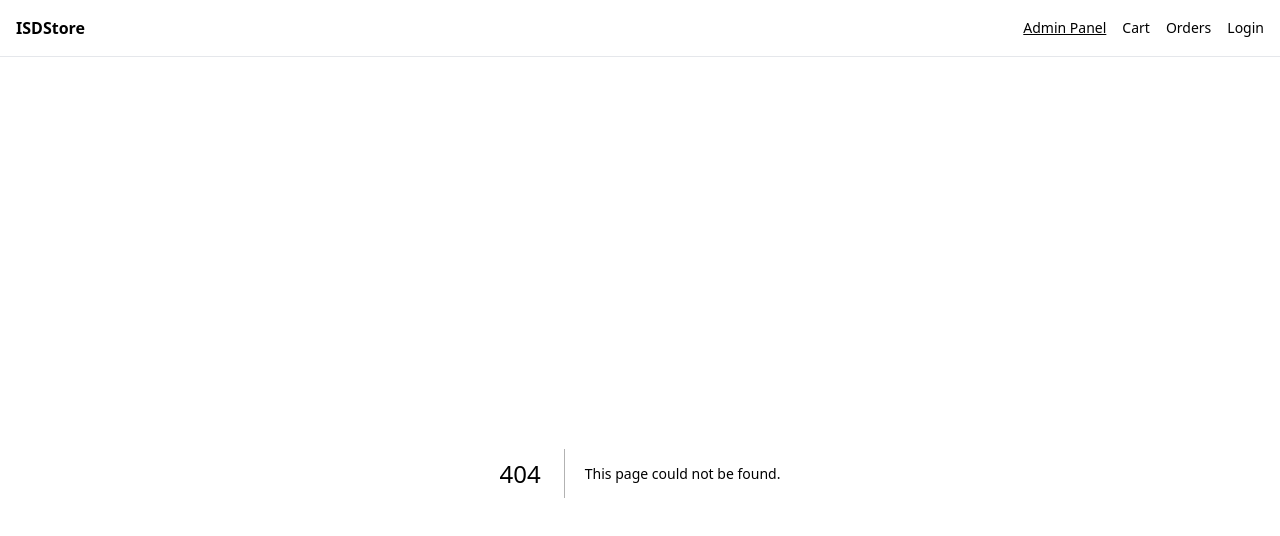
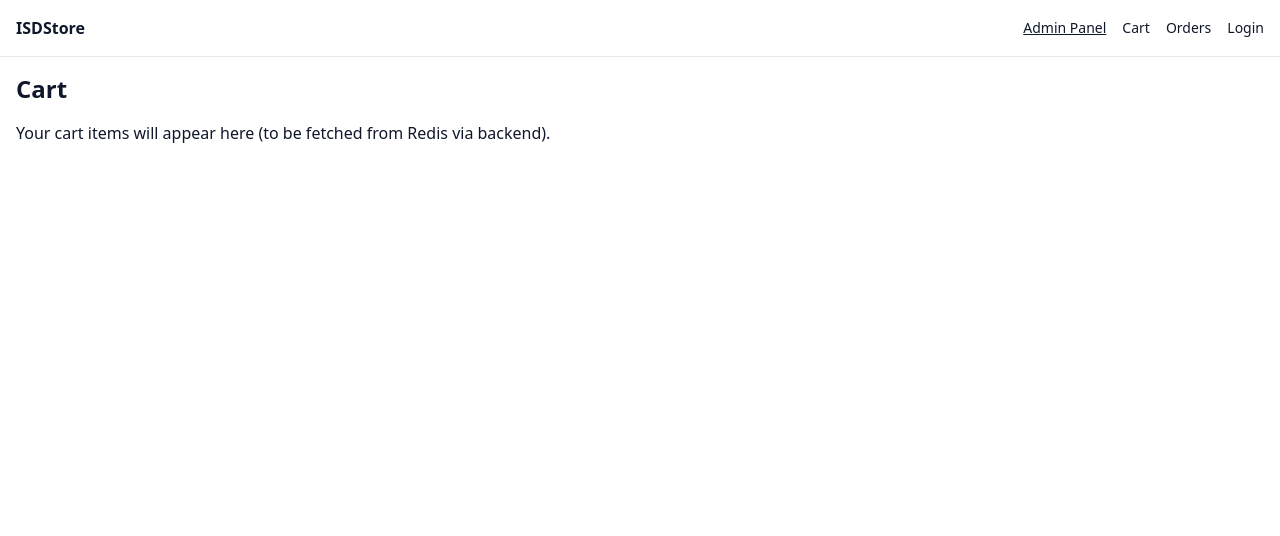
Before and after one commit to LucaStrano/ISDStore, a Next.js app in the folder frontend/: page /cart in a window 1280 px wide. Before the commit this address had no page. Shown: the top 536 px of the page. Built offline with nearby package versions, Linux system fonts and the light colour scheme.

Commit message:
Add cart, checkout, orders pages (mock pages)

```diff
--- /dev/null
+++ b/frontend/src/app/cart/page.tsx
@@ -0,0 +1,8 @@
+export default function CartPage() {
+  return (
+    <div>
+      <h1 className="text-2xl font-bold mb-4">Cart</h1>
+      <p>Your cart items will appear here (to be fetched from Redis via backend).</p>
+    </div>
+  );
+}
--- /dev/null
+++ b/frontend/src/app/checkout/page.tsx
@@ -0,0 +1,8 @@
+export default function CheckoutPage() {
+  return (
+    <div>
+      <h1 className="text-2xl font-bold mb-4">Checkout</h1>
+      <p>Checkout flow will convert cart to order.</p>
+    </div>
+  );
+}
--- /dev/null
+++ b/frontend/src/app/orders/page.tsx
@@ -0,0 +1,8 @@
+export default function OrdersPage() {
+  return (
+    <div>
+      <h1 className="text-2xl font-bold mb-4">My Orders</h1>
+      <p>List of past orders will appear here.</p>
+    </div>
+  );
+}
```
